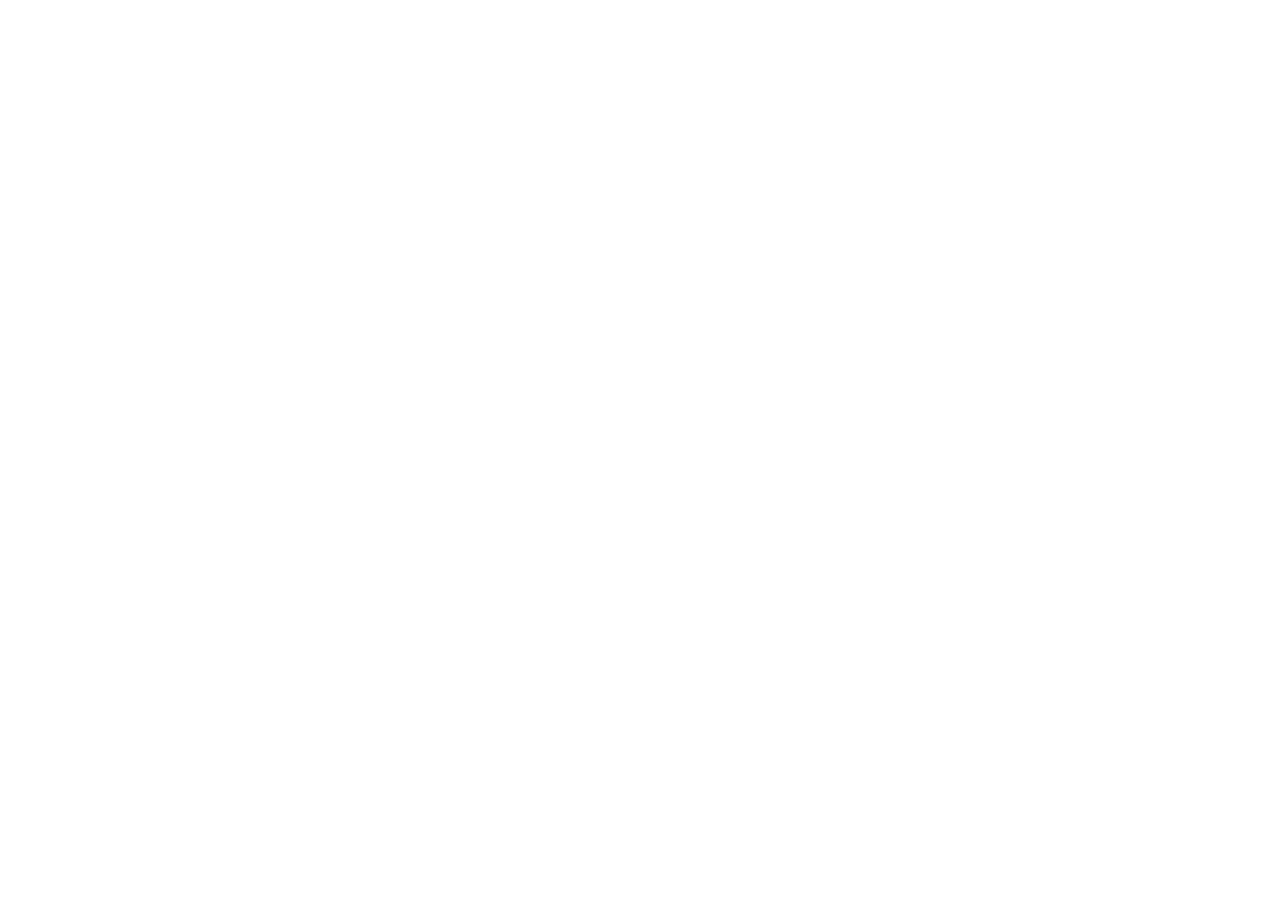
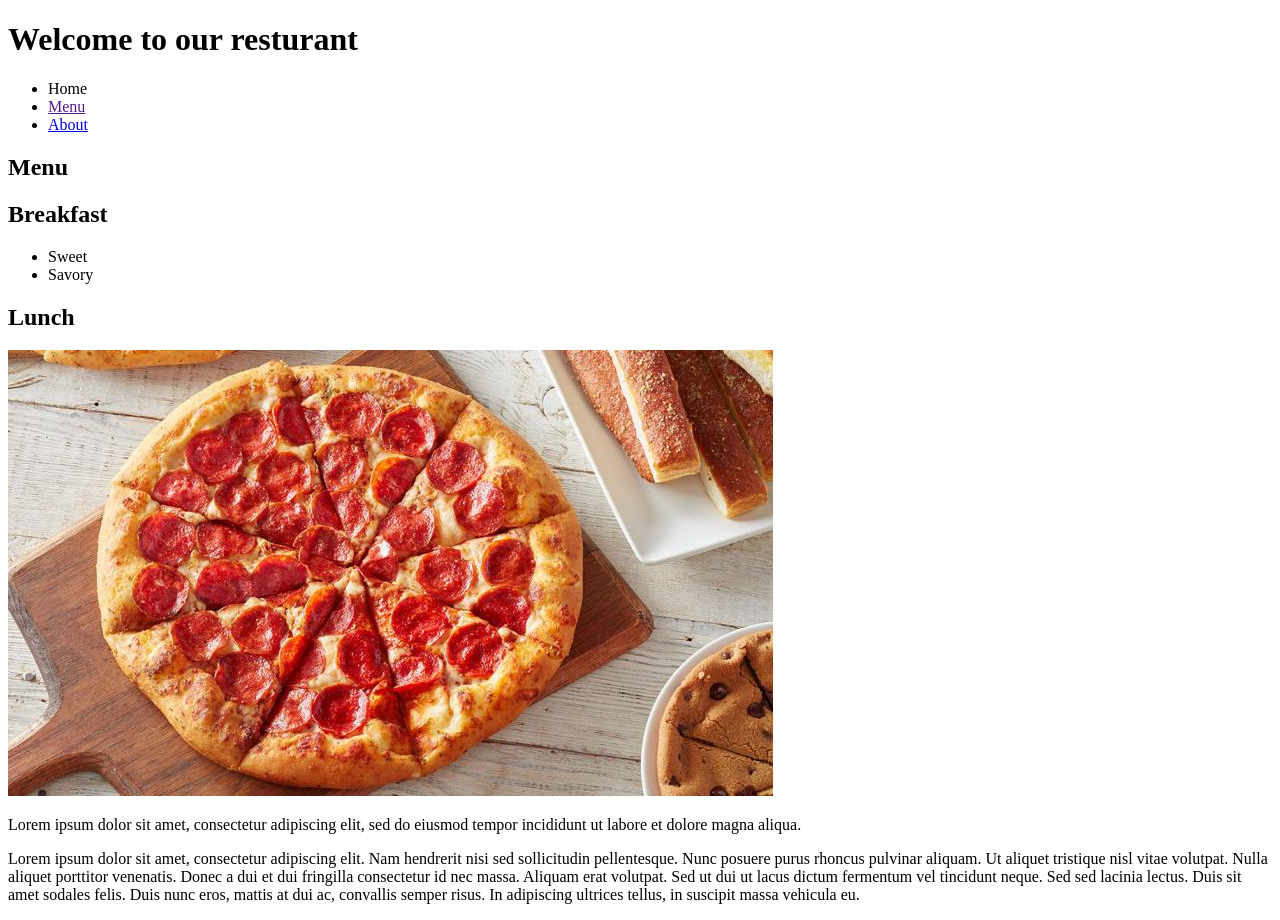
Before and after one commit to Kipotwo/ACIT-1620-Midterm, a plain HTML site: page index.html in a window 1280 px wide. Before the commit the page ends 800 px from the top, so only its background shows below. Drawn offline with Linux system fonts and the light colour scheme.

Commit message:
Added HTML

```diff
--- a/index.html
+++ b/index.html
@@ -6,6 +6,35 @@
     <link href="css/stylesheet.css" rel="stylesheet"/>
 </head>
 <body>
-
+    <header>
+        <h1>Welcome to our resturant</h1>
+        <nav>
+            <ul>
+                <li>Home</li>
+                <li><a href="">Menu</a></li>
+                <li><a href="misc/about.html">About</a></li>
+            </ul>
+        </nav>
+    </header>
+    <section>
+        <h1>Menu</h1>
+        <h2>Breakfast</h2>
+        <ul>
+            <li>Sweet</li>
+            <li>Savory</li>
+        </ul>
+        <h2>Lunch</h2>
+        <img src="images/pizza.jpg" title="pizza" alt="picture of pizza">
+        <p>Lorem ipsum dolor sit amet, consectetur adipiscing elit,
+            sed do eiusmod tempor incididunt ut labore et dolore magna aliqua.</p>
+        <p>Lorem ipsum dolor sit amet, consectetur adipiscing elit.
+            Nam hendrerit nisi sed sollicitudin pellentesque.
+            Nunc posuere purus rhoncus pulvinar aliquam.
+            Ut aliquet tristique nisl vitae volutpat. Nulla aliquet porttitor venenatis.
+            Donec a dui et dui fringilla consectetur id nec massa.
+            Aliquam erat volutpat. Sed ut dui ut lacus dictum fermentum vel tincidunt neque.
+            Sed sed lacinia lectus. Duis sit amet sodales felis. Duis nunc eros, mattis at dui ac,
+            convallis semper risus. In adipiscing ultrices tellus, in suscipit massa vehicula eu.</p>
+    </section>
 </body>
 </html>
```
Also changed, not shown: misc/about.html (+23 -1 lines), images/pizza.jpg (added).
